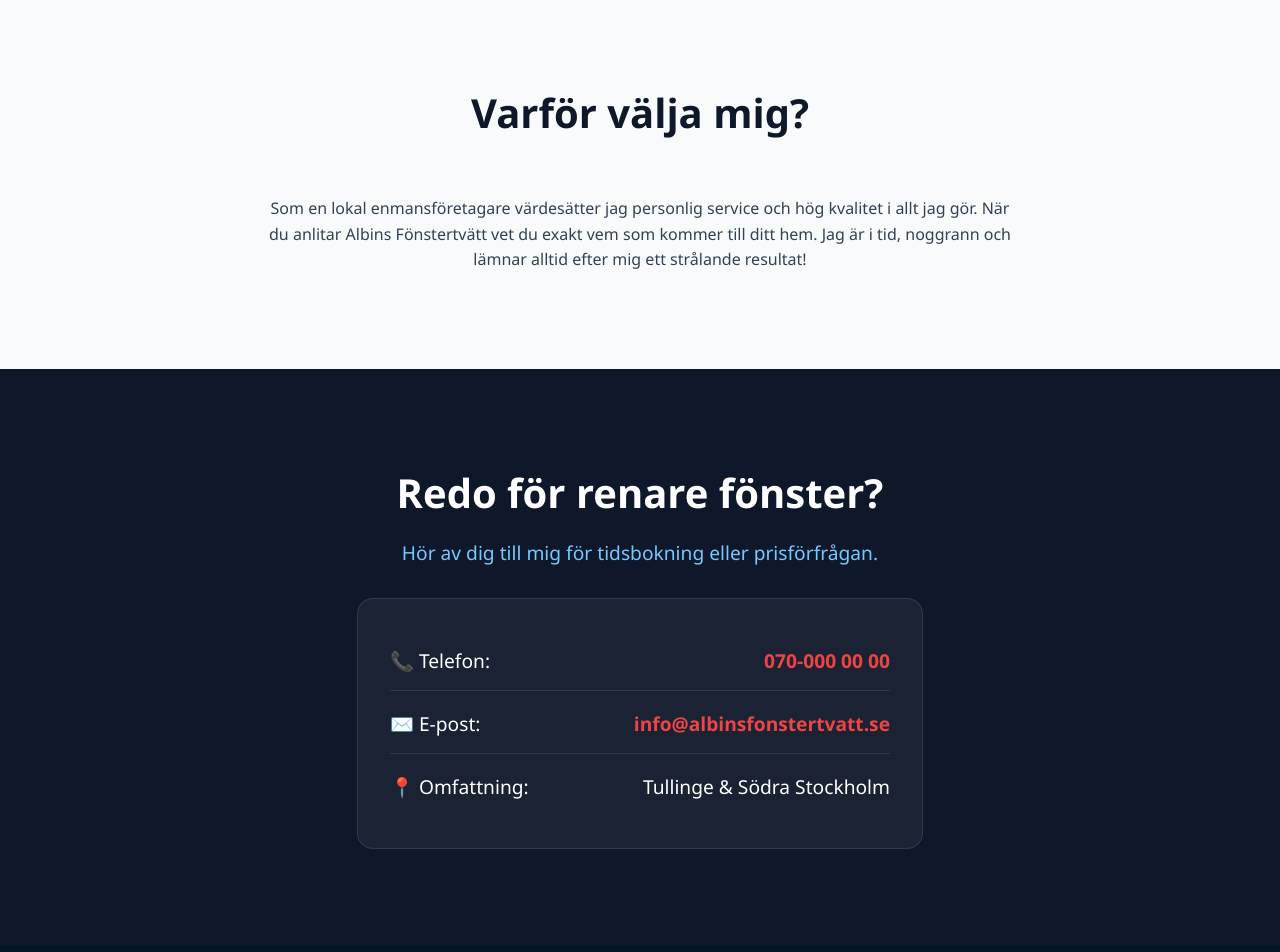
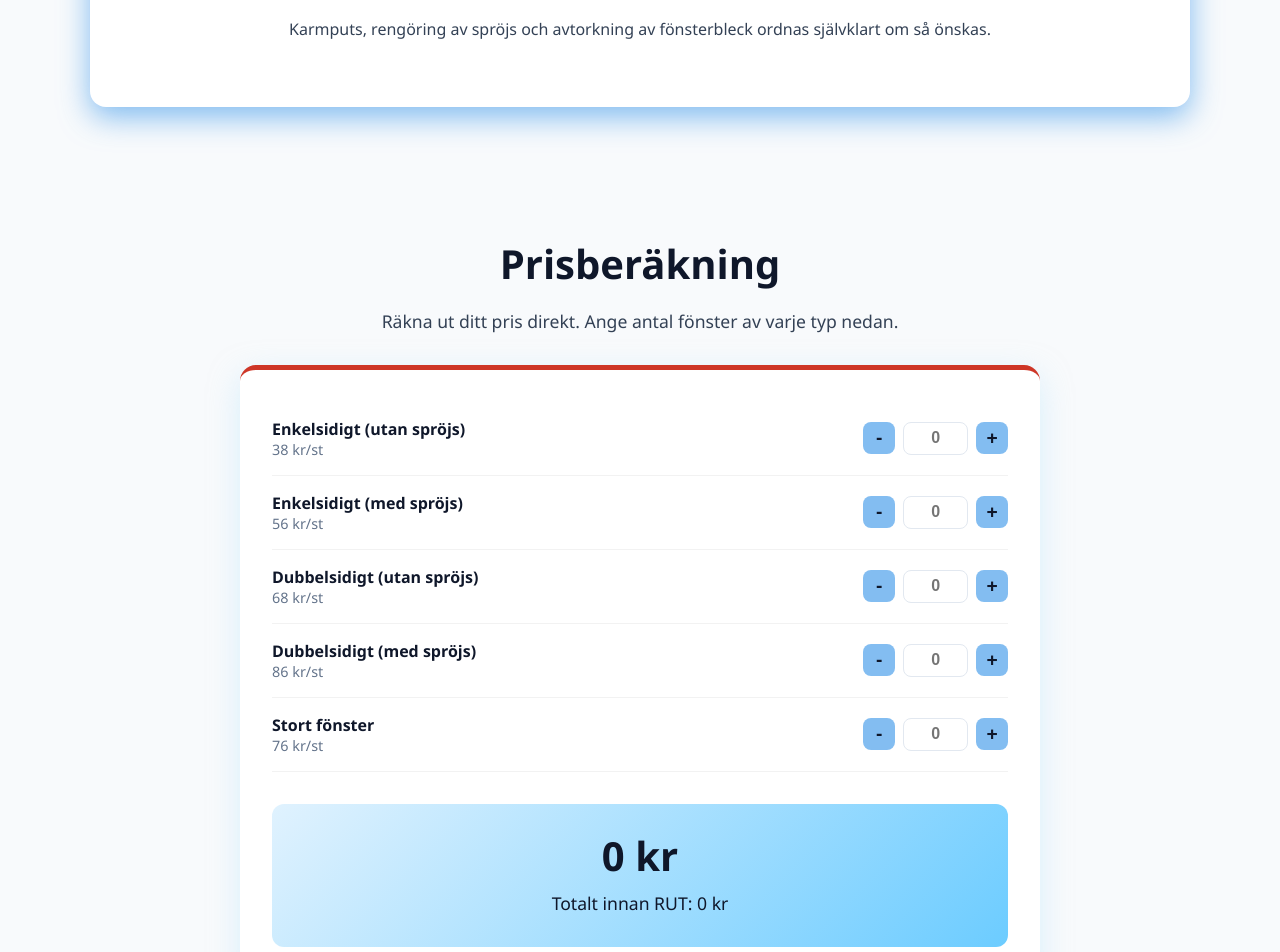
Before and after one commit to pontusluthi/albin-fonster, a React (Create React App) app: page / in a window 1280 px wide. Shown: the part 1520-2472 px from the top of the page. Built offline with nearby package versions, Linux system fonts and the light colour scheme.

Commit message:
made better

```diff
--- a/src/App.css
+++ b/src/App.css
@@ -1,9 +1,13 @@
+html {
+  scroll-behavior: smooth;
+}
+
 :root {
   /* Updated to Light Blue & Red theme */
   --primary-blue: #0f172a; /* Deep bold text color */
-  --light-blue: #76c8ff; /* Soft light blue */
-  --light-blue-gradient: linear-gradient(135deg, #e0f2fe 0%, #bae6fd 100%);
-  --accent-red: #ef4444; /* Clean modern red */
+  --light-blue: #3192e79a; /* Soft light blue */
+  --light-blue-gradient: linear-gradient(135deg, #e0f2fe 0%, #6cccff 100%);
+  --accent-red: #CE3627; /* Clean modern red */
   --accent-red-hover: #dc2626;
   --text-color: #334155;
   --bg-color: #f8fafc;
@@ -36,25 +40,6 @@
   display: flex;
   align-items: center;
   gap: 1.2rem;
-}
-
-.Logo-placeholder {
-  width: 55px;
-  height: 55px;
-  background: var(--light-blue-gradient);
-  color: var(--primary-blue);
-  display: flex;
-  align-items: center;
-  justify-content: center;
-  border-radius: 14px;
-  border: 2px solid #fff;
-  box-shadow: 0 4px 10px rgba(0,0,0,0.1);
-  font-weight: 800;
-  font-size: 0.75rem;
-  text-align: center;
-  line-height: 1.2;
-  text-transform: uppercase;
-  letter-spacing: 0.5px;
 }
 
 .Header-title {
@@ -121,7 +106,7 @@
 
 /* Sections */
 .Services, .About {
-  padding: 6rem 2rem;
+  padding: 2rem 2rem;
   max-width: 1100px;
   margin: 0 auto;
 }
@@ -148,7 +133,7 @@
   padding: 3rem 2rem;
   flex: 1;
   min-width: 280px;
-  box-shadow: 0 10px 30px rgba(0,0,0,0.06);
+  box-shadow: 0 10px 30px var(--light-blue);
   text-align: center;
   position: relative;
   transition: all 0.3s ease;
@@ -245,3 +230,246 @@
   .Service-cards { flex-direction: column; }
   .Contact-info p { flex-direction: column; gap: 0.5rem; text-align: left; }
 }
+
+/* Calculator Section */
+
+.Calc-total-amount {
+  font-size: 2rem;
+  font-weight: 800;
+  color: var(--primary-blue);
+  margin-bottom: 0.5rem !important;
+}
+
+.Calc-total-before-rut {
+  font-size: 1.1rem;
+  color: #64748b;
+  margin-top: 0.5rem !important;
+}
+
+
+.Calculator {
+  background-color: var(--bg-color);
+  padding: 4rem 2rem;
+  max-width: 800px;
+  margin: 0 auto;
+}
+
+.Calculator h2 {
+  color: var(--primary-blue);
+  text-align: center;
+  margin-bottom: 1rem;
+  font-size: 2.5rem;
+  font-weight: 800;
+}
+
+.Calculator-desc {
+  text-align: center;
+  margin-bottom: 2rem;
+  color: var(--text-color);
+  font-size: 1.1rem;
+}
+
+.Calc-box {
+  background: var(--card-bg);
+  border-radius: 16px;
+  padding: 2rem;
+  box-shadow: 0 10px 30px rgba(186, 230, 253, 0.5);
+  border-top: 5px solid var(--accent-red);
+}
+
+.Calc-item {
+  display: flex;
+  justify-content: space-between;
+  align-items: center;
+  padding: 1rem 0;
+  border-bottom: 1px solid rgba(0,0,0,0.05);
+}
+
+.Calc-item:last-of-type {
+  border-bottom: none;
+}
+
+.Calc-label {
+  display: flex;
+  flex-direction: column;
+}
+
+.Calc-name {
+  font-weight: 600;
+  color: var(--primary-blue);
+}
+
+.Calc-price {
+  font-size: 0.9rem;
+  color: #64748b;
+}
+
+.Calc-controls {
+  display: flex;
+  align-items: center;
+  gap: 0.5rem;
+}
+
+.Calc-btn {
+  background: var(--light-blue);
+  border: none;
+  width: 32px;
+  height: 32px;
+  border-radius: 8px;
+  color: var(--primary-blue);
+  font-size: 1.2rem;
+  font-weight: bold;
+  cursor: pointer;
+  display: flex;
+  justify-content: center;
+  align-items: center;
+  transition: background 0.2s;
+}
+
+.Calc-btn:hover {
+  background: #4cc0ff;
+}
+
+.Calc-input {
+  width: 50px;
+  text-align: center;
+  border: 1px solid #e2e8f0;
+  border-radius: 8px;
+  padding: 0.4rem;
+  font-size: 1rem;
+  font-weight: 600;
+  color: var(--primary-blue);
+  -moz-appearance: textfield;
+}
+
+.Calc-input::-webkit-outer-spin-button,
+.Calc-input::-webkit-inner-spin-button {
+  -webkit-appearance: none;
+  margin: 0;
+}
+
+.Calc-total {
+  margin-top: 2rem;
+  background: var(--light-blue-gradient);
+  padding: 1.5rem;
+  border-radius: 12px;
+  text-align: center;
+}
+
+.Calc-total p {
+  margin: 0 0 0.5rem 0;
+  color: var(--primary-blue);
+}
+
+.Calc-total-amount {
+  font-size: 2.5rem;
+  font-weight: 800;
+  color: var(--primary-blue);
+  margin-bottom: 0.5rem !important;
+}
+
+.Calc-rut {
+  color: #10b981; /* Green color for discount */
+  font-weight: 700;
+  font-size: 1.1rem !important;
+}
+
+.Calc-item {
+  display: flex;
+  justify-content: space-between;
+  align-items: center;
+  padding: 1rem 0;
+  border-bottom: 1px solid rgba(0,0,0,0.05);
+}
+
+.Calc-item:last-of-type {
+  border-bottom: none;
+}
+
+.Calc-label {
+  display: flex;
+  flex-direction: column;
+  text-align: left;
+}
+
+.Calc-name {
+  font-weight: 600;
+  color: var(--primary-blue);
+}
+
+.Calc-price {
+  font-size: 0.9rem;
+  color: #64748b;
+}
+
+.Calc-controls {
+  display: flex;
+  align-items: center;
+  gap: 0.5rem;
+}
+
+.Calc-btn {
+  background: var(--light-blue);
+  border: none;
+  width: 32px;
+  height: 32px;
+  border-radius: 8px;
+  color: var(--primary-blue);
+  font-size: 1.2rem;
+  font-weight: bold;
+  cursor: pointer;
+  display: flex;
+  justify-content: center;
+  align-items: center;
+  transition: background 0.2s;
+}
+
+.Calc-btn:hover {
+  background: #bae6fd;
+}
+
+.Calc-input {
+  width: 50px;
+  text-align: center;
+  border: 1px solid #e2e8f0;
+  border-radius: 8px;
+  padding: 0.4rem;
+  font-size: 1rem;
+  font-weight: 600;
+  color: var(--primary-blue);
+  -moz-appearance: textfield;
+}
+
+.Calc-input::-webkit-outer-spin-button,
+.Calc-input::-webkit-inner-spin-button {
+  -webkit-appearance: none;
+  margin: 0;
+}
+
+.Calc-total {
+  margin-top: 2rem;
+  background: var(--light-blue-gradient);
+  padding: 1.5rem;
+  border-radius: 12px;
+  text-align: center;
+}
+
+.Calc-total p {
+  margin: 0 0 0.5rem 0;
+  color: var(--primary-blue);
+}
+
+.Calc-rut {
+  color: #10b981; /* Green color for discount */
+  font-weight: 700;
+}
+
+.Brand-logo {
+  height: 65px;
+  width: auto;
+}
+
+.Brand-logo-big {
+  height: 300px;
+  width: auto;
+}
--- a/src/App.js
+++ b/src/App.js
@@ -1,16 +1,50 @@
-import React from 'react';
+import React, { useState } from 'react';
+import logo from './image.png';
 import './App.css';
+import CalcItem from './CalcItem';
 
 function App() {
+  const [counts, setCounts] = useState({
+    enkU: 0,
+    enkM: 0,
+    dubU: 0,
+    dubM: 0,
+    stort: 0
+  });
+
+  const prices = {
+    enkU: 38,
+    enkM: 56,
+    dubU: 68,
+    dubM: 86,
+    stort: 76
+  };
+
+  const handleCalcChange = (type, value) => {
+    const val = parseInt(value) || 0;
+    setCounts(prev => ({ ...prev, [type]: Math.max(0, val) }));
+  };
+
+  const adjustCount = (type, delta) => {
+    setCounts(prev => ({ ...prev, [type]: Math.max(0, prev[type] + delta) }));
+  };
+
+  const totalPrice =
+    counts.enkU * prices.enkU +
+    counts.enkM * prices.enkM +
+    counts.dubU * prices.dubU +
+    counts.dubM * prices.dubM +
+    counts.stort * prices.stort;
+
+  const priceAfterRut = totalPrice * 0.5;
+
   return (
     <div className="App">
       {/* Navigation */}
       <nav className="Navbar">
         <div className="Navbar-brand">
-          <div className="Logo-placeholder">
-            Logo<br/>Here
-          </div>
-          <h1 className="Header-title">Albins Fönstertvätt</h1>
+          <img src={logo} alt="Albins Fönsterputs Logo" className="Brand-logo" />
+          <h1 className="Header-title">Albins Fönsterputs</h1>
         </div>
         <div className="Navbar-actions">
           <a href="#contact" className="Button">Boka nu</a>
@@ -19,13 +53,14 @@
 
       {/* Hero Section */}
       <header className="Hero">
-        <h1>Skinande rena fönster i Tullinge & Stockholm</h1>
+        <img src={logo} alt="Albins Fönsterputs Logo" className="Brand-logo-big" />
+        <h1>Albins Fönsterputs</h1>
         <p>
-          Hej! Jag heter Albin, är 23 år och driver Albins Fönstertvätt.
+          Hej! Jag heter Albin, är 23 år och driver Albins Fönsterputs.
           Jag erbjuder professionell, noggrann och personlig fönsterputsning
           för privatpersoner och företag i Tullinge med omnejd.
         </p>
-        <a href="#contact" className="Button">Få en gratis offert</a>
+        <a href="#calculator" className="Button">Prisberäkning</a>
       </header>
 
       {/* Services Section */}
@@ -42,7 +77,26 @@
           </div>
           <div className="Card">
             <h3>Tillval</h3>
-            <p>Karmtvätt, rengöring av spröjs och avtorkning av fönsterbleck ordnas självklart om så önskas.</p>
+            <p>Karmputs, rengöring av spröjs och avtorkning av fönsterbleck ordnas självklart om så önskas.</p>
+          </div>
+        </div>
+      </section>
+
+      {/* Calculator Section */}
+      <section className="Calculator" id="calculator">
+        <h2>Prisberäkning</h2>
+        <p className="Calculator-desc">Räkna ut ditt pris direkt. Ange antal fönster av varje typ nedan.</p>
+
+        <div className="Calc-box">
+          <CalcItem name="Enkelsidigt (utan spröjs)" price={prices.enkU} count={counts.enkU} itemKey="enkU" onAdjust={adjustCount} onChange={handleCalcChange} />
+          <CalcItem name="Enkelsidigt (med spröjs)" price={prices.enkM} count={counts.enkM} itemKey="enkM" onAdjust={adjustCount} onChange={handleCalcChange} />
+          <CalcItem name="Dubbelsidigt (utan spröjs)" price={prices.dubU} count={counts.dubU} itemKey="dubU" onAdjust={adjustCount} onChange={handleCalcChange} />
+          <CalcItem name="Dubbelsidigt (med spröjs)" price={prices.dubM} count={counts.dubM} itemKey="dubM" onAdjust={adjustCount} onChange={handleCalcChange} />
+          <CalcItem name="Stort fönster" price={prices.stort} count={counts.stort} itemKey="stort" onAdjust={adjustCount} onChange={handleCalcChange} />
+
+          <div className="Calc-total">
+            <p className="Calc-total-amount">{priceAfterRut} kr</p>
+            <p className="Calc-total-before-rut">Totalt innan RUT: {totalPrice} kr</p>
           </div>
         </div>
       </section>
@@ -52,7 +106,7 @@
         <h2>Varför välja mig?</h2>
         <p style={{textAlign: 'center', maxWidth: '750px', margin: '0 auto', lineHeight: '1.6'}}>
           Som en lokal enmansföretagare värdesätter jag personlig service och hög kvalitet i allt jag gör.
-          När du anlitar Albins Fönstertvätt vet du exakt vem som kommer till ditt hem.
+          När du anlitar Albins Fönsterputs vet du exakt vem som kommer till ditt hem.
           Jag är i tid, noggrann och lämnar alltid efter mig ett strålande resultat!
         </p>
       </section>
@@ -65,11 +119,11 @@
         <div className="Contact-info">
           <p>
             <span>📞 Telefon:</span>
-            <a href="tel:0700000000">070-000 00 00</a>
+            <a href="tel:0720228998">072-022 89 98</a>
           </p>
           <p>
             <span>✉️ E-post:</span>
-            <a href="mailto:info@albinsfonstertvatt.se">info@albinsfonstertvatt.se</a>
+            <a href="mailto:albinsfonsterputs@gmail.com">albinsfonsterputs@gmail.com</a>
           </p>
           <p>
             <span>📍 Omfattning:</span>
@@ -80,7 +134,7 @@
 
       {/* Footer */}
       <footer className="Footer">
-        <p>&copy; {new Date().getFullYear()} Albins Fönstertvätt. Alla rättigheter förbehållna.</p>
+        <p>&copy; {new Date().getFullYear()} Albins Fönsterputs. Alla rättigheter förbehållna.</p>
       </footer>
     </div>
   );
--- /dev/null
+++ b/src/CalcItem.js
@@ -0,0 +1,33 @@
+import React from 'react';
+
+function CalcItem({ name, price, count, itemKey, onAdjust, onChange }) {
+  const handleChange = (e) => {
+    // Strip out all characters that are not digits (0-9)
+    const onlyDigits = e.target.value.replace(/\D/g, '');
+    onChange(itemKey, onlyDigits);
+  };
+
+  return (
+    <div className="Calc-item">
+      <div className="Calc-label">
+        <span className="Calc-name">{name}</span>
+        <span className="Calc-price">{price} kr/st</span>
+      </div>
+      <div className="Calc-controls">
+        <button className="Calc-btn" onClick={() => onAdjust(itemKey, -1)}>-</button>
+        <input
+          type="text"
+          inputMode="numeric"
+          pattern="[0-9]*"
+          className="Calc-input"
+          value={count || ''}
+          onChange={handleChange}
+          placeholder="0"
+        />
+        <button className="Calc-btn" onClick={() => onAdjust(itemKey, 1)}>+</button>
+      </div>
+    </div>
+  );
+}
+
+export default CalcItem;
```
Also changed, not shown: src/image.png (added), src/logo.svg (deleted).
